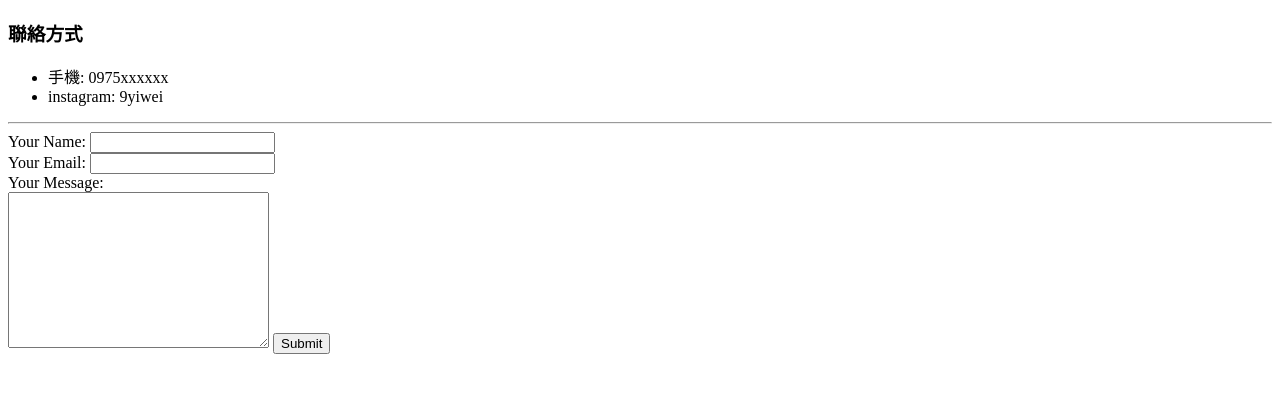
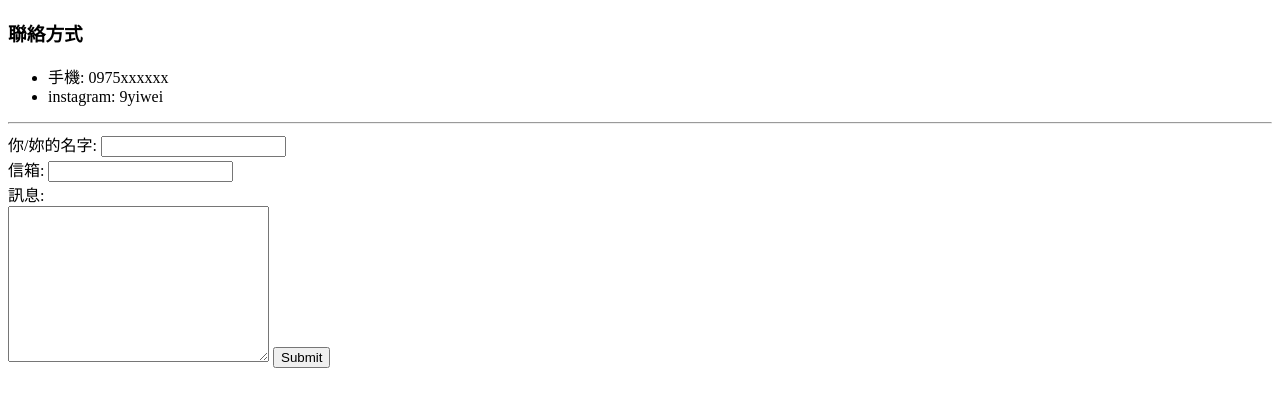
Before and after one commit to 9yiwei/cv, a plain HTML site: page contact.html in a window 1280 px wide. Drawn offline with Linux system fonts and the light colour scheme.

Commit message:
Update contact.html

```diff
--- a/contact.html
+++ b/contact.html
@@ -12,11 +12,11 @@
     </ul>
     <hr>
     <form action="mailto:momo9211654@gmail.com" method="post" enctype="text/plain">
-      <label>Your Name:</label>
+      <label>你/妳的名字:</label>
       <input type="text" name="yourName" value=""><br>
-      <label>Your Email:</label>
+      <label>信箱:</label>
       <input type="email" name="yourEmail" value=""><br>
-      <label>Your Message:</label><br>
+      <label>訊息:</label><br>
       <textarea name="yourMessage" rows="10" cols="30"></textarea>
       <input type="submit" name="" >
     </form>
```
